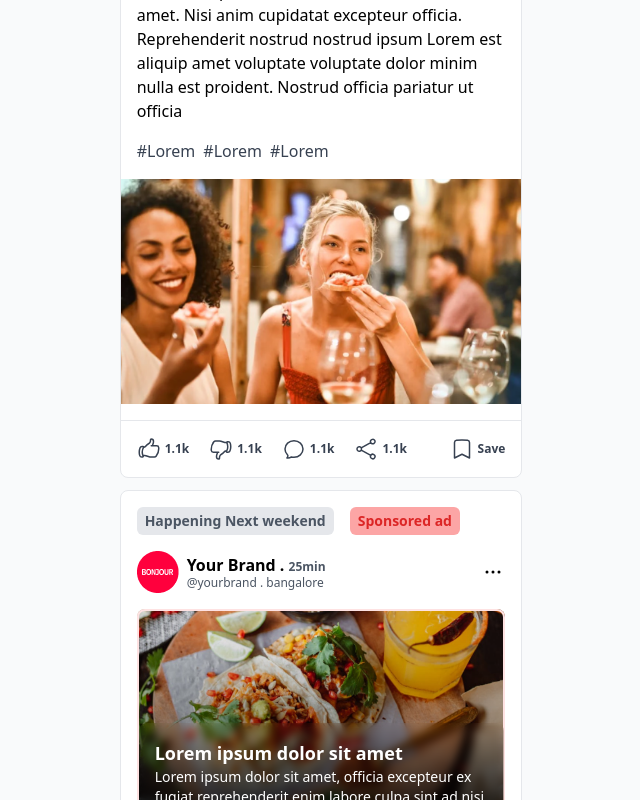
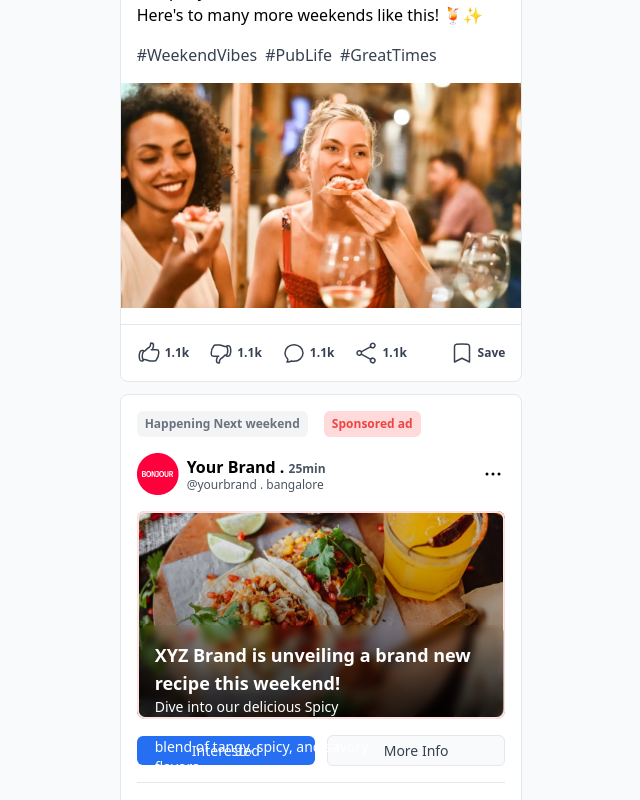
Before and after one commit to mildlycoder/bonjour-feed, a Next.js app: page / in a window 1280 px wide. Shown: the part 320-1120 px from the top of the page, without its empty margins (319-959 px from the left). Built offline with nearby package versions, Linux system fonts and the light colour scheme.

Commit message:
added new content

```diff
--- a/src/app/components/event-components/EventCard.jsx
+++ b/src/app/components/event-components/EventCard.jsx
@@ -4,11 +4,11 @@
   return (
     <div className="bg-white flex flex-col border-[1px] border-gray-200 rounded-lg p-4 gap-4">
       {/*tags*/}
-      <div className="flex gap-4 items-center text-sm">
-        <div className="bg-gray-200 px-2 py-1 rounded-[6px] text-gray-600 font-semibold">
+      <div className="flex gap-4 items-center text-[12px]">
+        <div className="bg-gray-100 px-2 py-1 rounded-[6px] text-gray-500 font-semibold">
           Happening Next weekend
         </div>
-        <div className="bg-red-300 px-2 py-1 rounded-[6px] text-red-600 font-semibold">
+        <div className="bg-red-200/70 px-2 py-1 rounded-[6px] text-red-500 font-semibold">
           Sponsored ad
         </div>
       </div>
@@ -59,12 +59,11 @@
           <div className="backdrop-blur-[4px] text-white p-4 flex flex-col h-[45%] justify-between bg-gradient-to-b from-transparent to-black/60 w-full rounded-lg">
             <div>
               <div className="text-lg font-semibold">
-                Lorem ipsum dolor sit amet{" "}
+                XYZ Brand is unveiling a brand new recipe this weekend!
               </div>
-              <div className="text-sm">
-                Lorem ipsum dolor sit amet, officia excepteur ex fugiat
-                reprehenderit enim labore culpa sint ad nisi Lorem pariatur
-                mollit
+              <div className="text-sm w-[65%]">
+                Dive into our delicious Spicy Mango Chicken Tacos – a perfect
+                blend of tangy, spicy, and savory flavors.
               </div>
             </div>
             <div className="flex mt-4 gap-4">
--- a/src/app/components/post-components/PostCard.jsx
+++ b/src/app/components/post-components/PostCard.jsx
@@ -6,8 +6,8 @@
       <div className="flex justify-between items-center mt-4 mx-4">
         <div className="flex items-center gap-2 justify-center">
           <div>
-          <Image width={42} height={42} src="/sod.png" />
-        </div>
+            <Image width={42} height={42} src="/sod.png" />
+          </div>
           <div className="flex flex-col">
             <p className="text-[16px] font-bold leading-tight">
               Social Delhi .{" "}
@@ -40,18 +40,15 @@
       {/*content*/}
       <div className="mx-4 flex flex-col gap-4">
         <div>
-          Lorem ipsum dolor sit amet, officia excepteur ex fugiat reprehenderit
-          enim labore culpa sint ad nisi Lorem pariatur mollit ex esse
-          exercitation amet. Nisi anim cupidatat excepteur officia.
-          Reprehenderit nostrud nostrud ipsum Lorem est aliquip amet voluptate
-          voluptate dolor minim nulla est proident. Nostrud officia pariatur ut
-          officia
+          🍻 Cheers to an unforgettable weekend at Social Delhi! 🎉 Our amazing
+          customers enjoyed great company, delicious drinks, and fantastic
+          vibes. Here's to many more weekends like this! 🍹✨
         </div>
 
         <div className="flex gap-2 text-gray-700">
-          <p>#Lorem</p>
-          <p>#Lorem</p>
-          <p>#Lorem</p>
+          <p>#WeekendVibes</p>
+          <p>#PubLife</p>
+          <p>#GreatTimes</p>
         </div>
       </div>
       {/*image*/}
```
